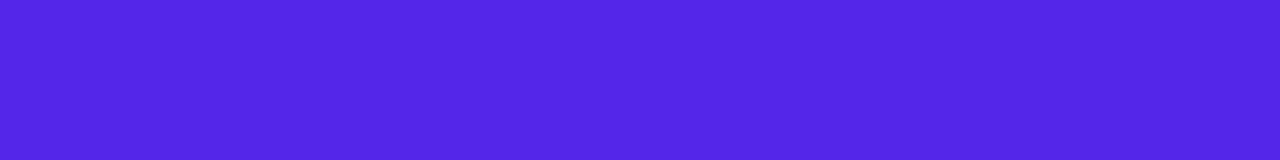
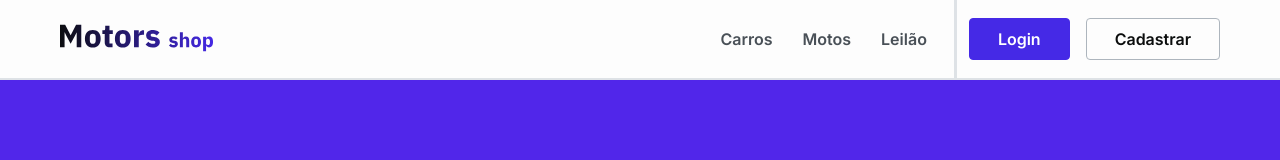
Before and after one commit to schillreff/vehicles-commerce-front, a React (Vite) app: page / in a window 1280 px wide. Shown: the top 160 px of the page. Built offline with nearby package versions, Linux system fonts and the light colour scheme; no server answers.

Commit message:
feat: navbar

```diff
--- a/src/App.tsx
+++ b/src/App.tsx
@@ -1,5 +1,6 @@
 import { Toaster } from 'react-hot-toast';
 import { Footer } from './components/Footer';
+import { NavBar } from './components/NavBar';
 import { Section } from './components/Section';
 import { GlobalProvider } from './contexts';
 import { RoutesMain } from './routes';
@@ -20,6 +21,7 @@ function App() {
       />
       <GlobalStyle />
       <ResetStyle />
+      <NavBar />
       <Section>
         <RoutesMain />
       </Section>
--- /dev/null
+++ b/src/components/NavBar/index.tsx
@@ -0,0 +1,171 @@
+import { useContext, useState } from 'react';
+import { AiOutlineClose, AiOutlineMenu } from 'react-icons/ai';
+import { BiChevronDown } from 'react-icons/bi';
+import { Link } from 'react-router-dom';
+import { HashLink } from 'react-router-hash-link';
+import logo from '../../assets/logo.svg';
+import { UserContext } from '../../contexts/User';
+import {
+  StyledHiperLink,
+  StyledText,
+} from '../../styles/Typography/typography';
+import { splitName } from '../../utils/nameInitials';
+import { Button } from '../Button';
+import { UserImage } from '../UserImage';
+import { StyledContainerHeader, StyledNavBar } from './styles';
+
+export const NavBar = () => {
+  const { navigateTo, user, setUser, setToken, modalUser, setModalUser } =
+    useContext(UserContext);
+  const [buttonMenu, setButtonMenu] = useState(false);
+  const [userMenu, setUserMenu] = useState(false);
+
+  function logout() {
+    localStorage.removeItem('@usermotorsshop:token');
+    setUserMenu(false);
+    setButtonMenu(false);
+    setUser(null);
+    setToken(null);
+    navigateTo('/');
+  }
+
+  return (
+    <StyledContainerHeader>
+      <StyledNavBar buttonMenu={buttonMenu} userMenu={userMenu}>
+        <Link to={'/'}>
+          <img src={logo} alt='logo' />
+        </Link>
+        <div className='header-nav'>
+          <ul className='header-nav__ul'>
+            <HashLink className='header-nav__ul__link' to={'/#car'}>
+              Carros
+            </HashLink>
+            <HashLink className='header-nav__ul__link' to={'/#motorcycle'}>
+              Motos
+            </HashLink>
+            <HashLink className='header-nav__ul__link' to={'/#auction'}>
+              Leilão
+            </HashLink>
+            <div className='header-nav__ul__separator'></div>
+            {user ? (
+              <div
+                className='header-nav__ul__user'
+                onClick={() => setUserMenu(!userMenu)}
+              >
+                <UserImage name={user.fullName} size='50px' />
+                <StyledText
+                  tag='p'
+                  style='body-1'
+                  weight='600'
+                  color='--color-gray2'
+                >
+                  {splitName(user.fullName)}
+                  <BiChevronDown size={20} />
+                </StyledText>
+
+                <div className='header-nav__ul__user__menu'>
+                  <StyledHiperLink
+                    tag='a'
+                    style='body-1'
+                    weight='600'
+                    color='--color-gray2'
+                    onClick={() =>
+                      setModalUser({ ...modalUser, editUser: true })
+                    }
+                  >
+                    Editar Perfil
+                  </StyledHiperLink>
+                  <StyledHiperLink
+                    tag='a'
+                    style='body-1'
+                    weight='600'
+                    color='--color-gray2'
+                    onClick={() =>
+                      setModalUser({ ...modalUser, editAddress: true })
+                    }
+                  >
+                    Editar Endereço
+                  </StyledHiperLink>
+                  {user.isSeller && (
+                    <StyledHiperLink
+                      tag='a'
+                      style='body-1'
+                      weight='600'
+                      color='--color-gray2'
+                      onClick={() => {
+                        navigateTo(`/seller?user=${user.id}`);
+                        setUserMenu(false);
+                        setButtonMenu(false);
+                      }}
+                    >
+                      Meus Anúncios
+                    </StyledHiperLink>
+                  )}
+                  <StyledHiperLink
+                    tag='a'
+                    style='body-1'
+                    weight='600'
+                    color='--color-gray2'
+                    onClick={() => logout()}
+                  >
+                    Sair
+                  </StyledHiperLink>
+                </div>
+              </div>
+            ) : (
+              <div className='header-nav__ul__buttons'>
+                <Button
+                  type='button'
+                  size='big'
+                  width='100%'
+                  backgroundColor='--color-brand1'
+                  color='--color-white'
+                  borderColor='--color-brand1'
+                  hoverBackgroundColor='--color-brand4'
+                  hoverColor='--color-brand1'
+                  hoverBorderColor='--color-brand4'
+                  onClick={() => {
+                    setUserMenu(false);
+                    setButtonMenu(false);
+                    navigateTo('login');
+                  }}
+                >
+                  Login
+                </Button>
+
+                <Button
+                  type='button'
+                  size='big'
+                  width='100%'
+                  color='--color-gray0'
+                  backgroundColor='--color-gray10'
+                  borderColor='--color-gray4'
+                  hoverColor='--color-white'
+                  hoverBackgroundColor='--color-gray1'
+                  hoverBorderColor='--color-gray1'
+                  onClick={() => {
+                    setUserMenu(false);
+                    setButtonMenu(false);
+                    navigateTo('register');
+                  }}
+                >
+                  Cadastrar
+                </Button>
+              </div>
+            )}
+          </ul>
+        </div>
+
+        {buttonMenu ? (
+          <button className='btn_nav' onClick={() => setButtonMenu(false)}>
+            <AiOutlineClose size={30} />
+          </button>
+        ) : (
+          <button className='btn_nav' onClick={() => setButtonMenu(true)}>
+            <AiOutlineMenu size={30} />
+          </button>
+        )}
+      </StyledNavBar>
+    </StyledContainerHeader>
+  );
+};
```
